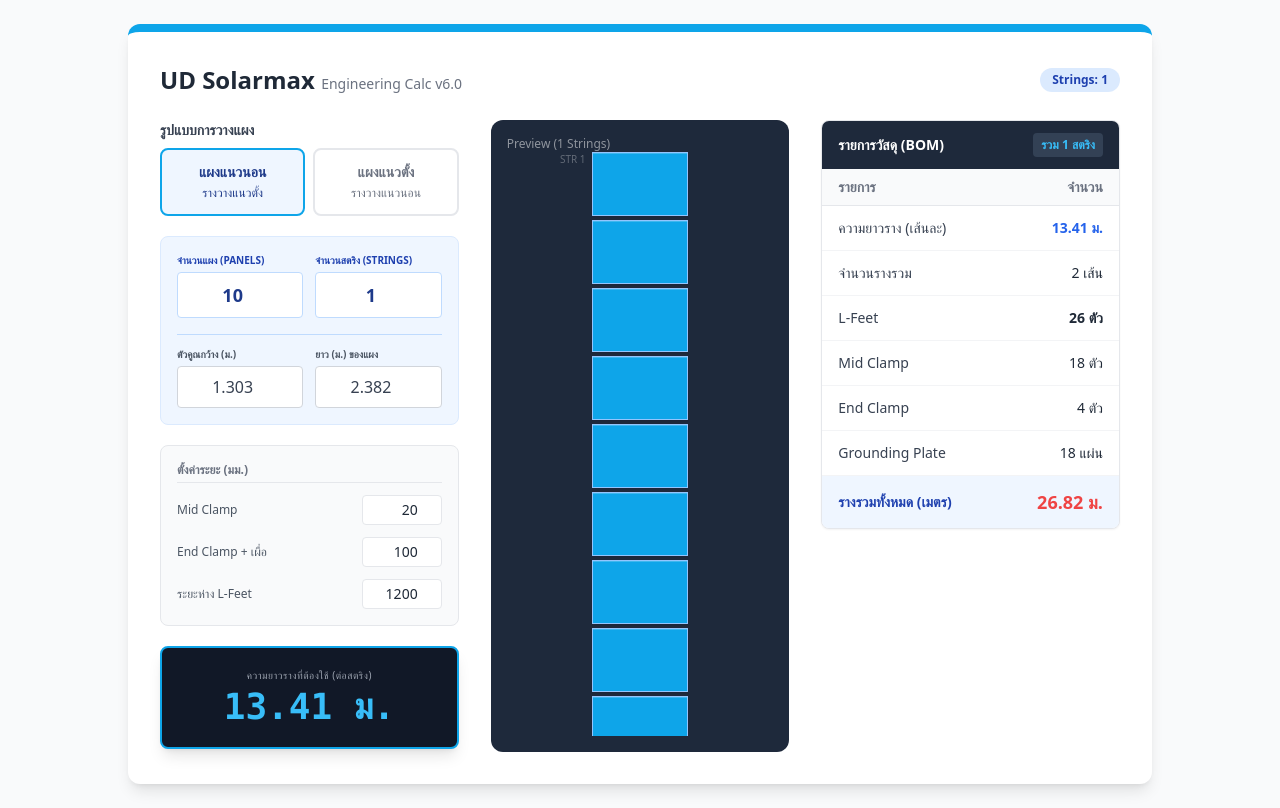
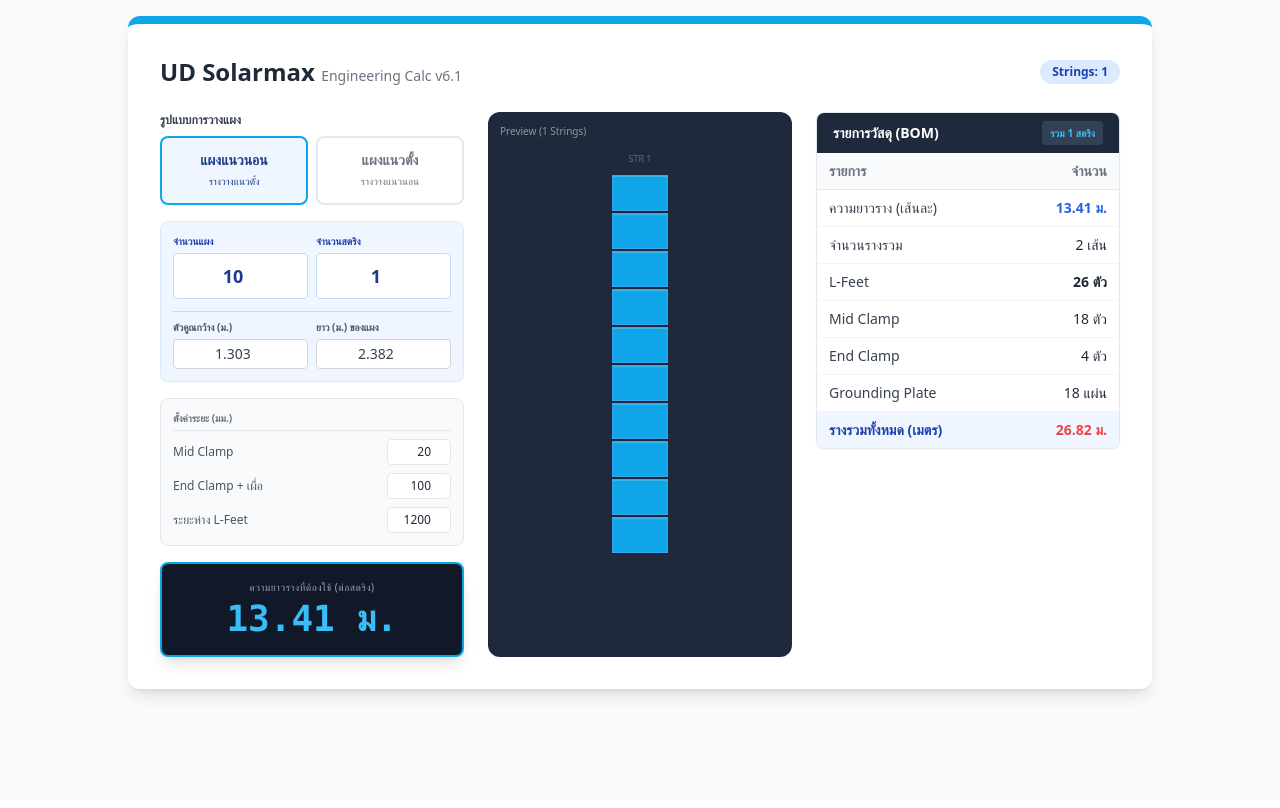
Before and after one commit to udsolarmax/udsolarmax_pv_calulation, a React (Create React App) app: page / in a window 1280 px wide. Built offline with nearby package versions, Linux system fonts and the light colour scheme.

Commit message:
Update App.js

```diff
--- a/src/App.js
+++ b/src/App.js
@@ -4,11 +4,11 @@ export default function App() {
   // --- 1. ตั้งค่าตัวแปรหลัก (Main Specs) ---
   const [mode, setMode] = useState('landscape');
   const [panels, setPanels] = useState(10);
-  const [strings, setStrings] = useState(1); // เพิ่มจำนวนสตริง
+  const [strings, setStrings] = useState(1);
 
   // สเปคแผง (แก้ไขได้)
-  const [panelWidth, setPanelWidth] = useState(1.303); // กว้าง (ใช้คำนวณรางหลัก)
-  const [panelLength, setPanelLength] = useState(2.382); // ยาว (เก็บข้อมูล/เผื่อใช้)
+  const [panelWidth, setPanelWidth] = useState(1.303);
+  const [panelLength, setPanelLength] = useState(2.382);
 
   // --- 2. Advanced Settings (หน่วยเป็น มม.) ---
   const [midClamp, setMidClamp] = useState(20);
@@ -16,9 +16,6 @@ export default function App() {
   const [lFeetDist, setLFeetDist] = useState(1200);
 
   // --- 3. สูตรคำนวณ (Calculation Logic) ---
-
-  // A. คำนวณความยาวราง *ต่อ 1 สตริง*
-  // สูตร: (จำนวนแผง x กว้าง) + ระยะ Clamp + เผื่อปลาย
   const panelsLength = panels * panelWidth;
   const gapLengthMm = ((panels > 0 ? panels - 1 : 0) * midClamp) + (endClamp * 2);
   const gapLengthM = gapLengthMm / 1000;
@@ -26,13 +23,11 @@ export default function App() {
   const railLengthPerString = panelsLength + gapLengthM;
 
   // B. คำนวณ BOM (คูณจำนวนสตริง)
-  const totalRailCount = 2 * strings; // 2 เส้นต่อสตริง
+  const totalRailCount = 2 * strings;
 
-  // L-Feet (ต่อราง 1 เส้น -> คูณ 2 -> คูณจำนวนสตริง)
   const lFeetPerRail = Math.ceil((railLengthPerString * 1000) / lFeetDist) + 1;
   const totalLFeet = lFeetPerRail * 2 * strings;
 
-  // Clamps
   const midClampPerString = (panels > 0 ? panels - 1 : 0) * 2;
   const totalMidClamp = midClampPerString * strings;
 
@@ -40,60 +35,59 @@ export default function App() {
   const totalEndClamp = endClampPerString * strings;
 
   return (
-    <div className="min-h-screen bg-gray-50 flex flex-col items-center p-6 font-sans text-gray-800">
+    <div className="min-h-screen bg-gray-50 flex flex-col items-center p-4 font-sans text-gray-800">
 
       {/* Header */}
-      <div className="bg-white p-6 md:p-8 rounded-xl shadow-lg w-full max-w-5xl border-t-8 border-[#0ea5e9]">
+      <div className="bg-white p-4 md:p-8 rounded-xl shadow-lg w-full max-w-5xl border-t-8 border-[#0ea5e9]">
         <div className="flex flex-col md:flex-row justify-between items-center mb-6">
-          <h1 className="text-2xl font-bold text-gray-800">
-            UD Solarmax <span className="text-sm font-normal text-gray-500">Engineering Calc v6.0</span>
+          <h1 className="text-xl md:text-2xl font-bold text-gray-800 text-center md:text-left">
+            UD Solarmax <span className="block md:inline text-xs md:text-sm font-normal text-gray-500">Engineering Calc v6.1</span>
           </h1>
-          <div className="text-right mt-2 md:mt-0">
+          <div className="mt-2 md:mt-0">
              <div className="px-3 py-1 bg-blue-100 text-blue-800 rounded-full text-xs font-bold">
                Strings: {strings}
              </div>
           </div>
         </div>
 
-        <div className="grid grid-cols-1 lg:grid-cols-12 gap-8">
+        <div className="grid grid-cols-1 lg:grid-cols-12 gap-6">
 
           {/* --- ฝั่งซ้าย: Control Panel (4/12) --- */}
-          <div className="lg:col-span-4 space-y-5">
+          <div className="lg:col-span-4 space-y-4">
 
             {/* 1. Mode Selection */}
             <div>
-              <label className="block text-gray-700 text-sm font-bold mb-2">รูปแบบการวางแผง</label>
+              <label className="block text-gray-700 text-xs font-bold mb-2">รูปแบบการวางแผง</label>
               <div className="grid grid-cols-2 gap-2">
                 <button
                   onClick={() => setMode('landscape')}
-                  className={`px-3 py-3 rounded-lg border-2 text-sm font-bold transition-all ${
+                  className={`px-2 py-3 rounded-lg border-2 text-sm font-bold transition-all ${
                     mode === 'landscape'
                     ? "border-[#0ea5e9] bg-blue-50 text-blue-900"
                     : "border-gray-200 text-gray-500"
                   }`}
                 >
-                  แผงแนวนอน<br/><span className="text-xs font-normal">รางวางแนวตั้ง</span>
+                  แผงแนวนอน<br/><span className="text-[10px] font-normal">รางวางแนวตั้ง</span>
                 </button>
                 <button
                   onClick={() => setMode('portrait')}
-                  className={`px-3 py-3 rounded-lg border-2 text-sm font-bold transition-all ${
+                  className={`px-2 py-3 rounded-lg border-2 text-sm font-bold transition-all ${
                     mode === 'portrait'
                     ? "border-[#0ea5e9] bg-blue-50 text-blue-900"
                     : "border-gray-200 text-gray-500"
                   }`}
                 >
-                  แผงแนวตั้ง<br/><span className="text-xs font-normal">รางวางแนวนอน</span>
+                  แผงแนวตั้ง<br/><span className="text-[10px] font-normal">รางวางแนวนอน</span>
                 </button>
               </div>
             </div>
 
-            {/* 2. Main Inputs (แก้ไขได้ทั้งหมด) */}
-            <div className="bg-blue-50 p-4 rounded-lg border border-blue-100 space-y-4">
+            {/* 2. Main Inputs */}
+            <div className="bg-blue-50 p-3 rounded-lg border border-blue-100 space-y-3">
 
-              <div className="grid grid-cols-2 gap-3">
-                {/* จำนวนแผง */}
+              <div className="grid grid-cols-2 gap-2">
                 <div>
-                  <label className="block text-[10px] text-blue-800 uppercase font-bold">จำนวนแผง (Panels)</label>
+                  <label className="block text-[10px] text-blue-800 uppercase font-bold">จำนวนแผง</label>
                   <input
                     type="number"
                     value={panels}
@@ -101,9 +95,8 @@ export default function App() {
                     className="w-full mt-1 border border-blue-200 rounded px-2 py-2 text-lg font-bold text-blue-900 text-center"
                   />
                 </div>
-                {/* จำนวนสตริง */}
                 <div>
-                  <label className="block text-[10px] text-blue-800 uppercase font-bold">จำนวนสตริง (Strings)</label>
+                  <label className="block text-[10px] text-blue-800 uppercase font-bold">จำนวนสตริง</label>
                   <input
                     type="number"
                     value={strings}
@@ -113,8 +106,7 @@ export default function App() {
                 </div>
               </div>
 
-              <div className="border-t border-blue-200 pt-3 grid grid-cols-2 gap-3">
-                 {/* ตัวคูณกว้าง (แก้ไขได้) */}
+              <div className="border-t border-blue-200 pt-2 grid grid-cols-2 gap-2">
                  <div>
                     <label className="block text-[10px] text-gray-600 uppercase font-bold">ตัวคูณกว้าง (ม.)</label>
                     <input
@@ -122,10 +114,9 @@ export default function App() {
                       step="0.001"
                       value={panelWidth}
                       onChange={(e) => setPanelWidth(Number(e.target.value))}
-                      className="w-full mt-1 bg-white border border-gray-300 rounded px-2 py-2 text-gray-700 text-center font-medium focus:ring-2 focus:ring-[#0ea5e9]"
+                      className="w-full mt-1 bg-white border border-gray-300 rounded px-2 py-1 text-gray-700 text-center text-sm"
                     />
                  </div>
-                 {/* ความยาวแผง (แก้ไขได้ - ตามที่ขอ) */}
                  <div>
                     <label className="block text-[10px] text-gray-600 uppercase font-bold">ยาว (ม.) ของแผง</label>
                     <input
@@ -133,34 +124,33 @@ export default function App() {
                       step="0.001"
                       value={panelLength}
                       onChange={(e) => setPanelLength(Number(e.target.value))}
-                      className="w-full mt-1 bg-white border border-gray-300 rounded px-2 py-2 text-gray-700 text-center font-medium focus:ring-2 focus:ring-[#0ea5e9]"
+                      className="w-full mt-1 bg-white border border-gray-300 rounded px-2 py-1 text-gray-700 text-center text-sm"
                     />
                  </div>
               </div>
             </div>
 
             {/* 3. Advanced Settings */}
-            <div className="bg-gray-50 p-4 rounded-lg border border-gray-200 space-y-3">
-              <h3 className="text-xs font-bold text-gray-500 uppercase border-b pb-1 mb-2">ตั้งค่าระยะ (มม.)</h3>
-
+            <div className="bg-gray-50 p-3 rounded-lg border border-gray-200 space-y-2">
+              <h3 className="text-[10px] font-bold text-gray-500 uppercase border-b pb-1 mb-1">ตั้งค่าระยะ (มม.)</h3>
               <div className="flex justify-between items-center">
                 <label className="text-xs text-gray-600">Mid Clamp</label>
-                <input type="number" value={midClamp} onChange={(e) => setMidClamp(Number(e.target.value))} className="w-20 border rounded px-2 py-1 text-right text-sm" />
+                <input type="number" value={midClamp} onChange={(e) => setMidClamp(Number(e.target.value))} className="w-16 border rounded px-1 py-1 text-right text-xs" />
               </div>
               <div className="flex justify-between items-center">
                 <label className="text-xs text-gray-600">End Clamp + เผื่อ</label>
-                <input type="number" value={endClamp} onChange={(e) => setEndClamp(Number(e.target.value))} className="w-20 border rounded px-2 py-1 text-right text-sm" />
+                <input type="number" value={endClamp} onChange={(e) => setEndClamp(Number(e.target.value))} className="w-16 border rounded px-1 py-1 text-right text-xs" />
               </div>
               <div className="flex justify-between items-center">
                 <label className="text-xs text-gray-600">ระยะห่าง L-Feet</label>
-                <input type="number" value={lFeetDist} onChange={(e) => setLFeetDist(Number(e.target.value))} className="w-20 border rounded px-2 py-1 text-right text-sm" />
+                <input type="number" value={lFeetDist} onChange={(e) => setLFeetDist(Number(e.target.value))} className="w-16 border rounded px-1 py-1 text-right text-xs" />
               </div>
             </div>
 
             {/* Result Box */}
-            <div className="bg-gray-900 text-white p-5 rounded-lg text-center shadow-lg border-2 border-[#0ea5e9]">
+            <div className="bg-gray-900 text-white p-4 rounded-lg text-center shadow-lg border-2 border-[#0ea5e9]">
               <p className="text-[10px] text-gray-400 uppercase tracking-wider mb-1">ความยาวรางที่ต้องใช้ (ต่อสตริง)</p>
-              <div className="text-4xl font-mono font-bold text-[#38bdf8]">
+              <div className="text-3xl md:text-4xl font-mono font-bold text-[#38bdf8]">
                 {railLengthPerString.toFixed(2)} ม.
               </div>
             </div>
@@ -168,22 +158,27 @@ export default function App() {
           </div>
 
           {/* --- ฝั่งขวา: Visualization (4/12) --- */}
-          <div className="lg:col-span-4 bg-slate-800 rounded-xl p-4 flex flex-col items-center justify-center relative min-h-[400px]">
-             <div className="absolute top-4 left-4 text-xs text-white opacity-50">Preview ({strings} Strings)</div>
+          <div className="lg:col-span-4 bg-slate-800 rounded-xl p-4 flex flex-col items-center justify-start relative min-h-[300px] overflow-hidden">
+             <div className="absolute top-3 left-3 text-[10px] text-white opacity-50">Preview ({strings} Strings)</div>
 
              {/* Render Loop for Strings */}
-             <div className="flex flex-col gap-8 w-full items-center overflow-y-auto max-h-[600px] py-4">
+             <div className="flex flex-col gap-4 w-full items-center overflow-y-auto max-h-[500px] py-6 px-2">
                 {[...Array(strings > 0 ? strings : 1)].map((_, s) => (
-                  <div key={s} className="relative group">
-                    <div className="absolute -left-8 top-0 text-[10px] text-white opacity-30">STR {s+1}</div>
-                    <div className={`transition-all duration-500 flex gap-1 items-center justify-center ${
-                        mode === 'landscape' ? 'flex-col' : 'flex-row'
+                  <div key={s} className="relative group flex flex-col items-center">
+                    <div className="text-[9px] text-white opacity-30 mb-1 w-full text-center border-b border-white/10 pb-1">STR {s+1}</div>
+
+                    {/* --- ส่วนแสดงผลรูปภาพ (แก้ไขขนาดที่นี่) --- */}
+                    <div className={`transition-all duration-300 flex gap-[2px] items-center justify-center ${
+                        mode === 'landscape' ? 'flex-col' : 'flex-row flex-wrap max-w-full'
                       }`}>
                         {[...Array(panels > 0 ? panels : 0)].map((_, i) => (
                           <div
                             key={i}
-                            className={`bg-[#0ea5e9] border border-blue-300 shadow-sm relative shrink-0 ${
-                              mode === 'landscape' ? 'w-24 h-16' : 'w-12 h-24'
+                            className={`bg-[#0ea5e9] border border-blue-400/50 shadow-sm relative shrink-0 ${
+                              // *** ปรับขนาดแผงให้เล็กลงตามที่ขอ (Mobile Friendly) ***
+                              mode === 'landscape'
+                              ? 'w-14 h-9'   // แนวนอน (เดิม w-24 h-16) -> เล็กลง ~40%
+                              : 'w-7 h-14'   // แนวตั้ง (เดิม w-12 h-24) -> เล็กลง ~40%
                             }`}
                           >
                             <div className="absolute inset-0 grid grid-cols-1 gap-px opacity-20 bg-transparent">
@@ -192,6 +187,7 @@ export default function App() {
                           </div>
                         ))}
                     </div>
+
                   </div>
                 ))}
              </div>
@@ -200,45 +196,45 @@ export default function App() {
           {/* --- ฝั่งขวาสุด: BOM (4/12) --- */}
           <div className="lg:col-span-4 space-y-4">
              <div className="bg-white rounded-lg border border-gray-200 shadow-sm overflow-hidden">
-                <div className="bg-[#1e293b] text-white px-4 py-3 text-sm font-bold flex justify-between items-center">
+                <div className="bg-[#1e293b] text-white px-4 py-2 text-sm font-bold flex justify-between items-center">
                    <span>รายการวัสดุ (BOM)</span>
-                   <span className="text-[#38bdf8] text-xs bg-slate-700 px-2 py-1 rounded">รวม {strings} สตริง</span>
+                   <span className="text-[#38bdf8] text-[10px] bg-slate-700 px-2 py-0.5 rounded">รวม {strings} สตริง</span>
                 </div>
-                <table className="w-full text-sm text-left">
+                <table className="w-full text-xs md:text-sm text-left">
                    <thead className="bg-gray-50 text-gray-500 font-medium border-b">
                       <tr>
-                         <th className="px-4 py-2">รายการ</th>
-                         <th className="px-4 py-2 text-right">จำนวน</th>
+                         <th className="px-3 py-2">รายการ</th>
+                         <th className="px-3 py-2 text-right">จำนวน</th>
                       </tr>
                    </thead>
                    <tbody className="divide-y divide-gray-100">
                       <tr>
-                         <td className="px-4 py-3 text-gray-700">ความยาวราง (เส้นละ)</td>
-                         <td className="px-4 py-3 text-right font-bold text-blue-600">{railLengthPerString.toFixed(2)} ม.</td>
+                         <td className="px-3 py-2 text-gray-700">ความยาวราง (เส้นละ)</td>
+                         <td className="px-3 py-2 text-right font-bold text-blue-600">{railLengthPerString.toFixed(2)} ม.</td>
                       </tr>
                       <tr>
-                         <td className="px-4 py-3 text-gray-700">จำนวนรางรวม</td>
-                         <td className="px-4 py-3 text-right">{totalRailCount} เส้น</td>
+                         <td className="px-3 py-2 text-gray-700">จำนวนรางรวม</td>
+                         <td className="px-3 py-2 text-right">{totalRailCount} เส้น</td>
                       </tr>
                       <tr>
-                         <td className="px-4 py-3 text-gray-700">L-Feet</td>
-                         <td className="px-4 py-3 text-right font-bold">{totalLFeet} ตัว</td>
+                         <td className="px-3 py-2 text-gray-700">L-Feet</td>
+                         <td className="px-3 py-2 text-right font-bold">{totalLFeet} ตัว</td>
                       </tr>
                       <tr>
-                         <td className="px-4 py-3 text-gray-700">Mid Clamp</td>
-                         <td className="px-4 py-3 text-right">{totalMidClamp} ตัว</td>
+                         <td className="px-3 py-2 text-gray-700">Mid Clamp</td>
+                         <td className="px-3 py-2 text-right">{totalMidClamp} ตัว</td>
                       </tr>
                       <tr>
-                         <td className="px-4 py-3 text-gray-700">End Clamp</td>
-                         <td className="px-4 py-3 text-right">{totalEndClamp} ตัว</td>
+                         <td className="px-3 py-2 text-gray-700">End Clamp</td>
+                         <td className="px-3 py-2 text-right">{totalEndClamp} ตัว</td>
                       </tr>
                       <tr>
-                         <td className="px-4 py-3 text-gray-700">Grounding Plate</td>
-                         <td className="px-4 py-3 text-right">{totalMidClamp} แผ่น</td>
+                         <td className="px-3 py-2 text-gray-700">Grounding Plate</td>
+                         <td className="px-3 py-2 text-right">{totalMidClamp} แผ่น</td>
                       </tr>
                       <tr className="bg-blue-50">
-                         <td className="px-4 py-3 text-blue-800 font-bold">รางรวมทั้งหมด (เมตร)</td>
-                         <td className="px-4 py-3 text-right font-bold text-red-500 text-lg">{(railLengthPerString * totalRailCount).toFixed(2)} ม.</td>
+                         <td className="px-3 py-2 text-blue-800 font-bold">รางรวมทั้งหมด (เมตร)</td>
+                         <td className="px-3 py-2 text-right font-bold text-red-500 text-sm">{(railLengthPerString * totalRailCount).toFixed(2)} ม.</td>
                       </tr>
                    </tbody>
                 </table>
```
